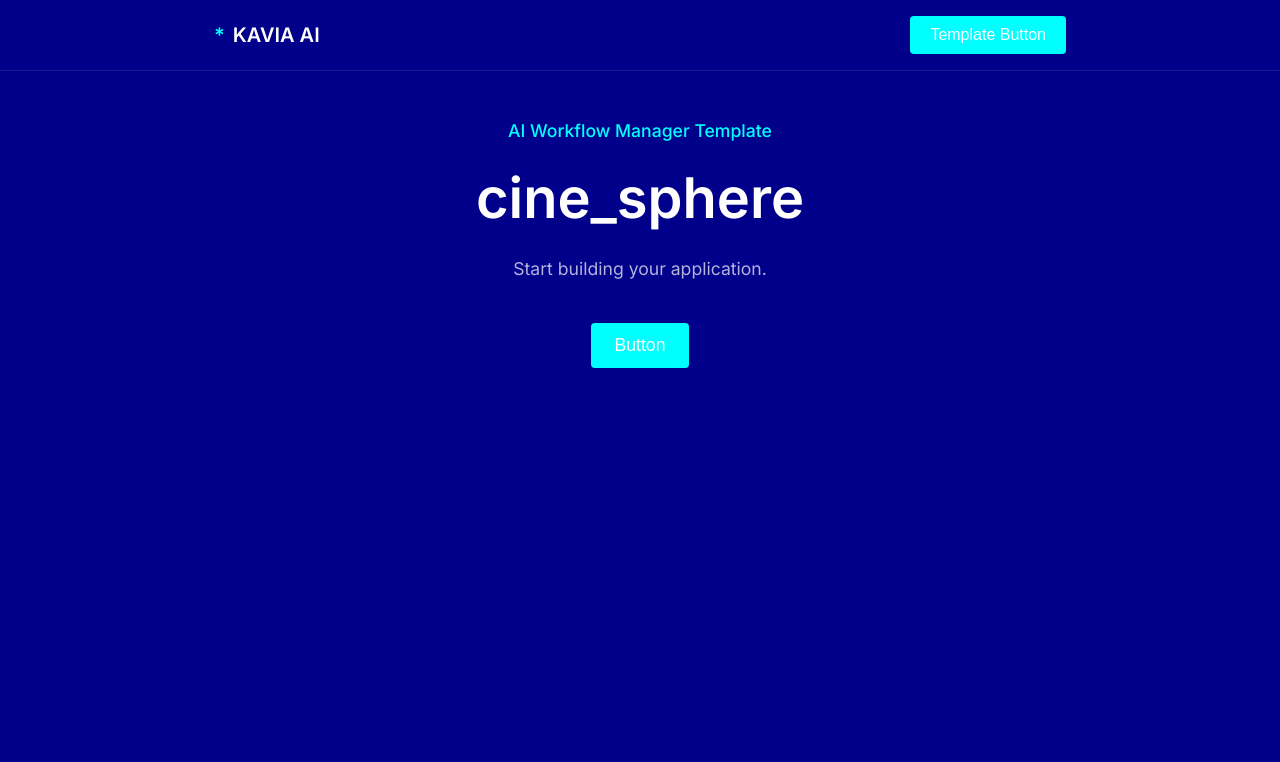
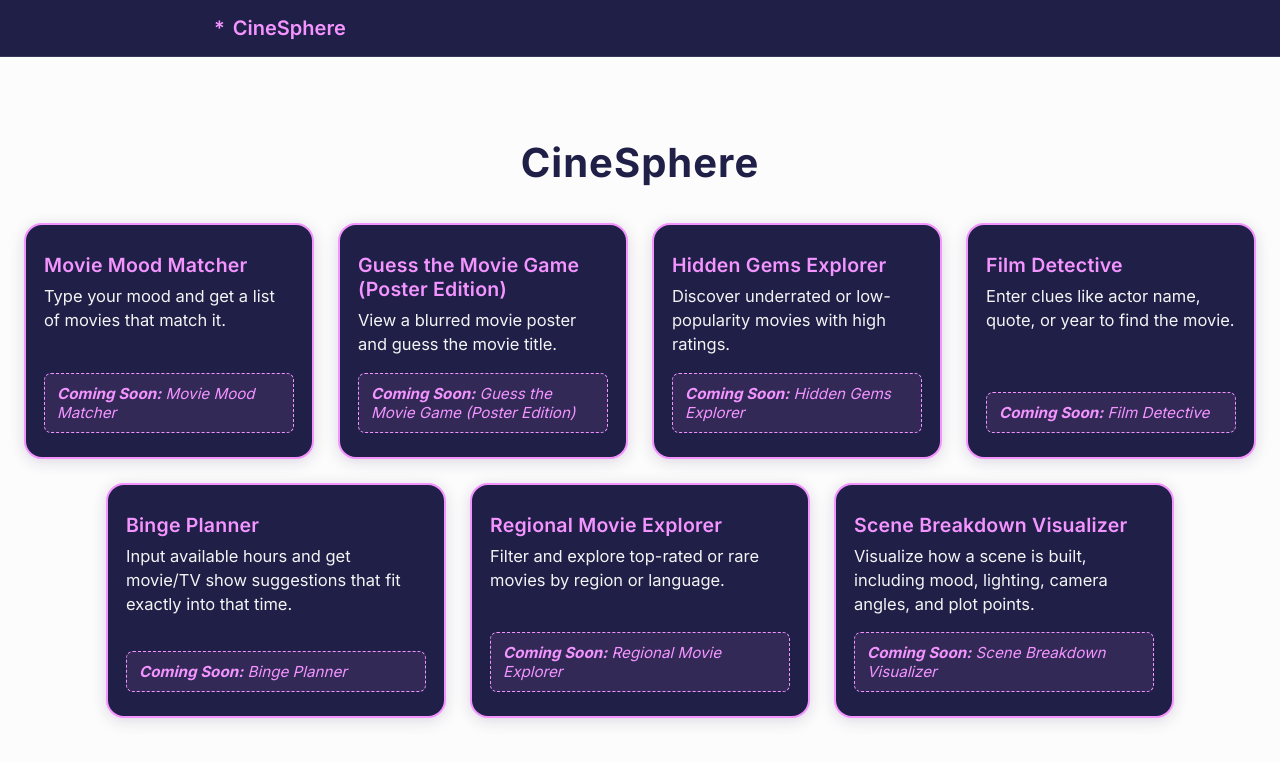
Before and after one commit to Workflow-Manager-admin/cinesphere-34619-7fc2c005, a React (Create React App) app in the folder cine_sphere/: page / in a window 1280 px wide. Shown: the top 762 px of the page. Built offline with nearby package versions, Linux system fonts and the light colour scheme; the HTML template or start-up script is replaced by a standard one.

Commit message:
Auto-commit: Changes as of 2025-06-06T12:25:38.240720+00:00

```diff
--- a/cine_sphere/src/App.js
+++ b/cine_sphere/src/App.js
@@ -1,33 +1,25 @@
 import React from 'react';
 import './App.css';
+import CineSphereMainContainer from './CineSphereMainContainer';
 
+// PUBLIC_INTERFACE
 function App() {
   return (
-    <div className="app">
-      <nav className="navbar">
+    <div className="app" style={{ background: "#fcfcfc" }}>
+      <nav className="navbar" style={{ background: "#1f1f47" }}>
         <div className="container">
           <div style={{ display: 'flex', justifyContent: 'space-between', width: '100%' }}>
-            <div className="logo">
-              <span className="logo-symbol">*</span> KAVIA AI
+            <div className="logo" style={{ color: "#f394ff" }}>
+              <span className="logo-symbol" style={{ color: "#f394ff" }}>*</span> CineSphere
             </div>
-            <button className="btn">Template Button</button>
+            {/* Could add global controls or branding here */}
           </div>
         </div>
       </nav>
 
       <main>
-        <div className="container">
-          <div className="hero">
-            <div className="subtitle">AI Workflow Manager Template</div>
-
-            <h1 className="title">cine_sphere</h1>
-
-            <div className="description">
-              Start building your application.
-            </div>
-
-            <button className="btn btn-large">Button</button>
-          </div>
+        <div style={{ maxWidth: 1300, margin: '0 auto', paddingTop: 90 }}>
+          <CineSphereMainContainer />
         </div>
       </main>
     </div>
```
Also changed, not shown: 2 other files (tests, documents, lock files or other folders).
